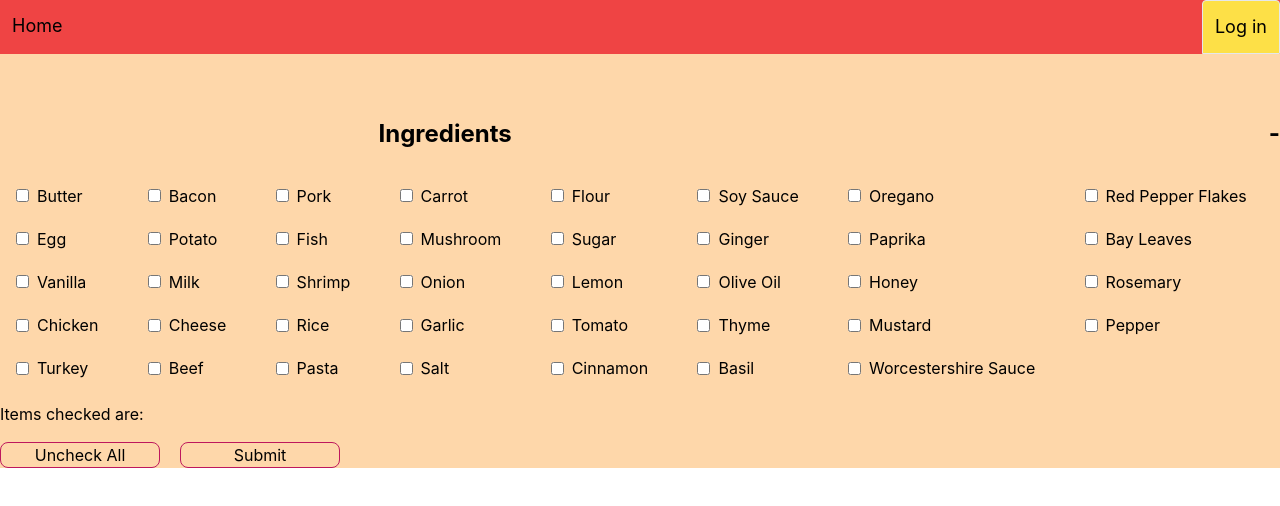
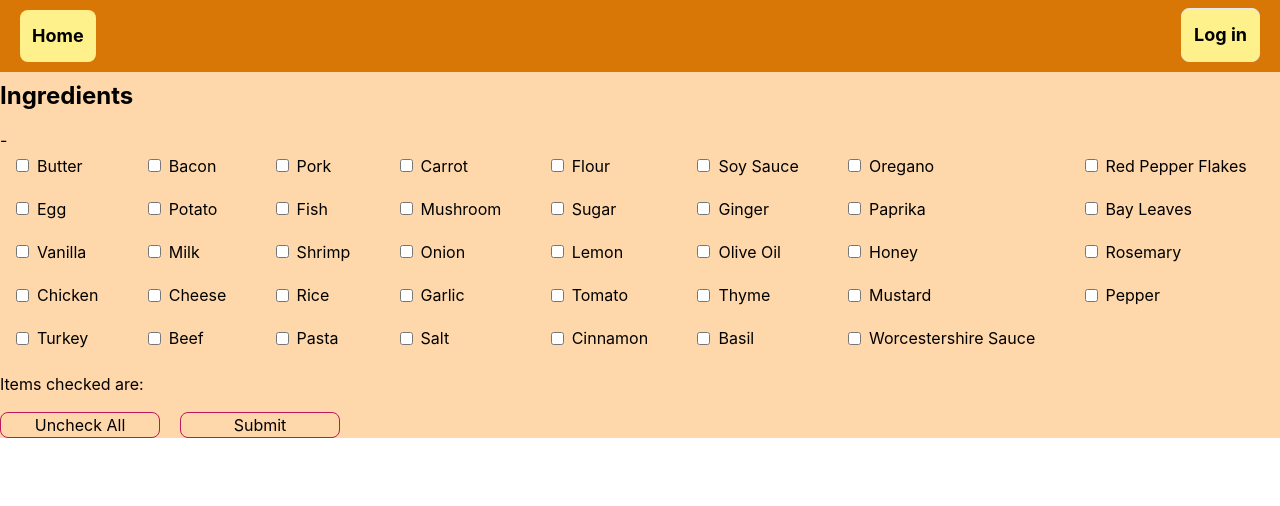
Before and after one commit to addauk/recipe-generator, a React (Create React App) app in the folder frontend/: page / in a window 1280 px wide. Shown: the top 506 px of the page. Built offline with nearby package versions, Linux system fonts and the light colour scheme.

Commit message:
Refactored user-side components to remove redundant getter/setter code for user data, styled navbar

```diff
--- a/frontend/src/components/app/App.css
+++ b/frontend/src/components/app/App.css
@@ -4,6 +4,7 @@
 
 .App {
   text-align: center;
+  background-color: #ffffff;
 }
 
 .App-logo {
@@ -18,14 +19,14 @@
 }
 
 .App-header {
-  background-color: #282c34;
+  background-color: #000000;
   min-height: 100vh;
   display: flex;
   flex-direction: column;
   align-items: center;
   justify-content: center;
   font-size: calc(10px + 2vmin);
-  color: white;
+  color: rgb(255, 255, 255);
 }
 
 .App-link {
--- a/frontend/src/components/app/App.js
+++ b/frontend/src/components/app/App.js
@@ -1,46 +1,20 @@
 import "./App.css";
 import Ingredient from "../ingredient/Ingredient";
 import { useNavigate, Routes, Route } from "react-router-dom";
-import { useState } from "react";
 import LoginForm from "../login/Login";
 import SignUpForm from "../signup/SignUpForm";
 import UserPage from "../profile/UserPage";
 import RecipeDetail from "../recipeDetail/RecipeDetail";
 
 function App() {
-  const [currentUser, setCurrentUser] = useState();
-  const [userData, setUserData] = useState(
-    JSON.parse(window.localStorage.getItem("userData"))
-  );
-
-  console.log(currentUser);
-
   return (
     <Routes>
-      <Route
-        path="/"
-        element={
-          <Ingredient navigate={useNavigate()} currentUser={currentUser} />
-        }
-      />
-      <Route
-        path="/login"
-        element={
-          <LoginForm navigate={useNavigate()} setCurrentUser={setCurrentUser} />
-        }
-      />
-      <Route
-        path="/signup"
-        element={
-          <SignUpForm
-            navigate={useNavigate()}
-            setCurrentUser={setCurrentUser}
-          />
-        }
-      />
+      <Route path="/" element={<Ingredient navigate={useNavigate()} />} />
+      <Route path="/login" element={<LoginForm navigate={useNavigate()} />} />
+      <Route path="/signup" element={<SignUpForm navigate={useNavigate()} />} />
       <Route
         path="/users/:id"
-        element={<UserPage navigate={useNavigate()} userData={userData} />}
+        element={<UserPage navigate={useNavigate()} />}
       />
       <Route
         path="/recipe/:id"
--- a/frontend/src/components/ingredient/Ingredient.js
+++ b/frontend/src/components/ingredient/Ingredient.js
@@ -88,15 +88,22 @@ const Ingredient = ({ navigate }) => {
     setCollapse(!collapse);
   };
   return (
+    <div>
+      <Navbar navigate={navigate} />
+      <div className="recipe-generator bg-amber-600"></div>
       <div class="bg-orange-200">
-      <Navbar navigate={navigate} />
-      <div className="recipe-generator"></div>
-      <div
-        className="ingredient-header"
-        class="mt-16 mb-8 flex justify-center text-2xl font-bold"
+        <div>
+          <div className="ingredient-header">
+            <h1 class="mb-4 flex justify-left text-2xl font-bold">
+              Ingredients
+            </h1>
+          </div>
+
+          <p
+            class="ml-auto flex "
+            style={{ cursor: "pointer" }}
+            onClick={onclick}
           >
-        <h1 class="mx-auto">Ingredients</h1>
-        <p class="ml-auto" style={{ cursor: "pointer" }} onClick={onclick}>
             {" "}
             {collapse ? "+" : "-"}{" "}
           </p>
@@ -166,6 +173,7 @@ const Ingredient = ({ navigate }) => {
           )}
         </div>
       </div>
+    </div>
   );
 };
 
--- a/frontend/src/components/login/Login.js
+++ b/frontend/src/components/login/Login.js
@@ -4,7 +4,6 @@ const LogInForm = ({ navigate }) => {
   const [email, setEmail] = useState("");
   const [password, setPassword] = useState("");
   const [errorMessage, setErrorMessage] = useState("");
-  const [currentUser, setCurrentUser] = useState(null);
 
   useEffect(() => {
     if (
@@ -36,7 +35,6 @@ const LogInForm = ({ navigate }) => {
       window.localStorage.setItem("token", data.token);
       window.localStorage.setItem("userData", JSON.stringify(data.user));
       console.log(window.localStorage.getItem("userData"));
-      await setCurrentUser(data.user);
       navigate(`/users/${data.user._id}`);
       console.log("Successful login");
     }
--- a/frontend/src/components/navbar/Navbar.js
+++ b/frontend/src/components/navbar/Navbar.js
@@ -8,65 +8,62 @@ const Navbar = ({ navigate }) => {
     if (user) {
       setUser(user);
     }
-    console.log(user);
   }, []);
 
   const logout = () => {
+    console.log("LOGGING OUT");
     window.localStorage.removeItem("token");
     window.localStorage.removeItem("userData");
     setUser(null);
     navigate("/login");
+    console.log("Successful logout");
   };
 
   return (
-    <div>
+    <div className="pb-20 flex bg-orange-200 font-bold">
+      <nav className="z-50 fixed top-0 left-0 right-0 h-16 p2 pt-9 pb-9 mx-auto place-content-between  px-5 bg-amber-600 flex items-center">
         {user !== null ? (
-        <nav className="bg-red-500 flex justify-between">
-          <div>
+          <div className="bg-amber-600 flex">
             <div
-              className="p-3 text-lg cursor-pointer"
+              className="p-3 text-lg cursor-pointer justify-left border rounded-lg bg-yellow-300 hover:bg-yellow-600"
               data-cy="homeButton"
               onClick={() => navigate("/")}
             >
               Home
             </div>
-            <div className="p-3 text-lg" data-cy="username">
+            <div className="p-3 text-lg absolute right-60" data-cy="username">
               {user ? user.userName : ""}
             </div>
             <div
-              className=""
+              className="p-3 text-lg cursor-pointer absolute right-40 border rounded-lg bg-yellow-300 hover:bg-yellow-600"
               data-cy="my-profile"
               onClick={() => navigate(`/users/${user._id}`)}
             >
               Profile
             </div>
             <div
-              className="p-3 text-lg cursor-pointer border rounded-t bg-yellow-300 hover:bg-yellow-600"
+              className="p-3 text-lg cursor-pointer absolute right-5 border rounded-lg bg-yellow-300 hover:bg-yellow-600"
               data-cy="logoutButton"
               onClick={logout}
             >
               Log out
             </div>
           </div>
-        </nav>
         ) : (
-        <nav className="bg-red-500 flex justify-between">
-          <div
-            className="p-3 text-lg cursor-pointer"
-            data-cy="homeButton"
-            onClick={() => navigate("/")}
-          >
+          <div className="bg-yellow-200 flex justify-right p-3 text-lg cursor-pointer rounded-lg">
+            <div data-cy="homeButton" onClick={() => navigate("/")}>
               Home
             </div>
             <div
-            className="p-3 text-lg cursor-pointer border rounded-t bg-yellow-300 hover:bg-yellow-600"
+              className="p-3 text-lg cursor-pointer absolute right-5 top-2 border rounded-lg bg-yellow-200 hover:bg-yellow-600"
               data-cy="loginButton"
               onClick={() => navigate("/login")}
             >
               Log in
             </div>
+          </div>
+        )}
       </nav>
-      )}
     </div>
   );
 };
--- a/frontend/src/components/profile/Profile.js
+++ b/frontend/src/components/profile/Profile.js
@@ -1,10 +1,9 @@
-import React, { useState, useEffect } from "react";
+import React, { useState } from "react";
 import Navbar from "../navbar/Navbar";
 
-const UserProfile = ({ user, navigate, userData, storeUserData }) => {
+const UserProfile = ({ user, navigate }) => {
   const [bio, setBio] = useState(user.bio);
   const [editing, setEditing] = useState(false);
-  const [currentUser, setCurrentUser] = useState(user);
 
   // useEffect(() => {
   //   if (!window.localStorage.getItem("token")) {
@@ -39,18 +38,9 @@ const UserProfile = ({ user, navigate, userData, storeUserData }) => {
     setBio(event.target.value);
   };
 
-  const handleLogout = () => {
-    console.log("LOGGING OUT");
-    window.localStorage.removeItem("token");
-    window.localStorage.removeItem("userData");
-    setCurrentUser(null);
-    navigate("/login");
-    console.log("Successful logout");
-  };
-
   return (
     <div>
-      <Navbar navigate={navigate} currentUser={currentUser} />
+      <Navbar navigate={navigate} />
       <div className="user-profile">
         <h1>{user.userName}</h1>
         <br></br>
@@ -68,7 +58,6 @@ const UserProfile = ({ user, navigate, userData, storeUserData }) => {
             <br></br>
             <button onClick={handleEdit}>Edit Bio</button>
             <br></br>
-            <button onClick={handleLogout}>Logout</button>
           </>
         )}
       </div>
--- a/frontend/src/components/signup/SignUpForm.js
+++ b/frontend/src/components/signup/SignUpForm.js
@@ -12,8 +12,7 @@ const SignUpForm = ({ navigate }) => {
       window.localStorage.getItem("token") &&
       window.localStorage.getItem("token") !== "undefined"
     ) {
-      navigate("/signup");
-      // This will need to change to navigate to the homepage when a token is present
+      navigate("/");
     }
   }, [navigate]);
 
```
Also changed, not shown: 2 other files (tests, documents, lock files or other folders). Lines whose indentation alone changed are shown as unchanged.
